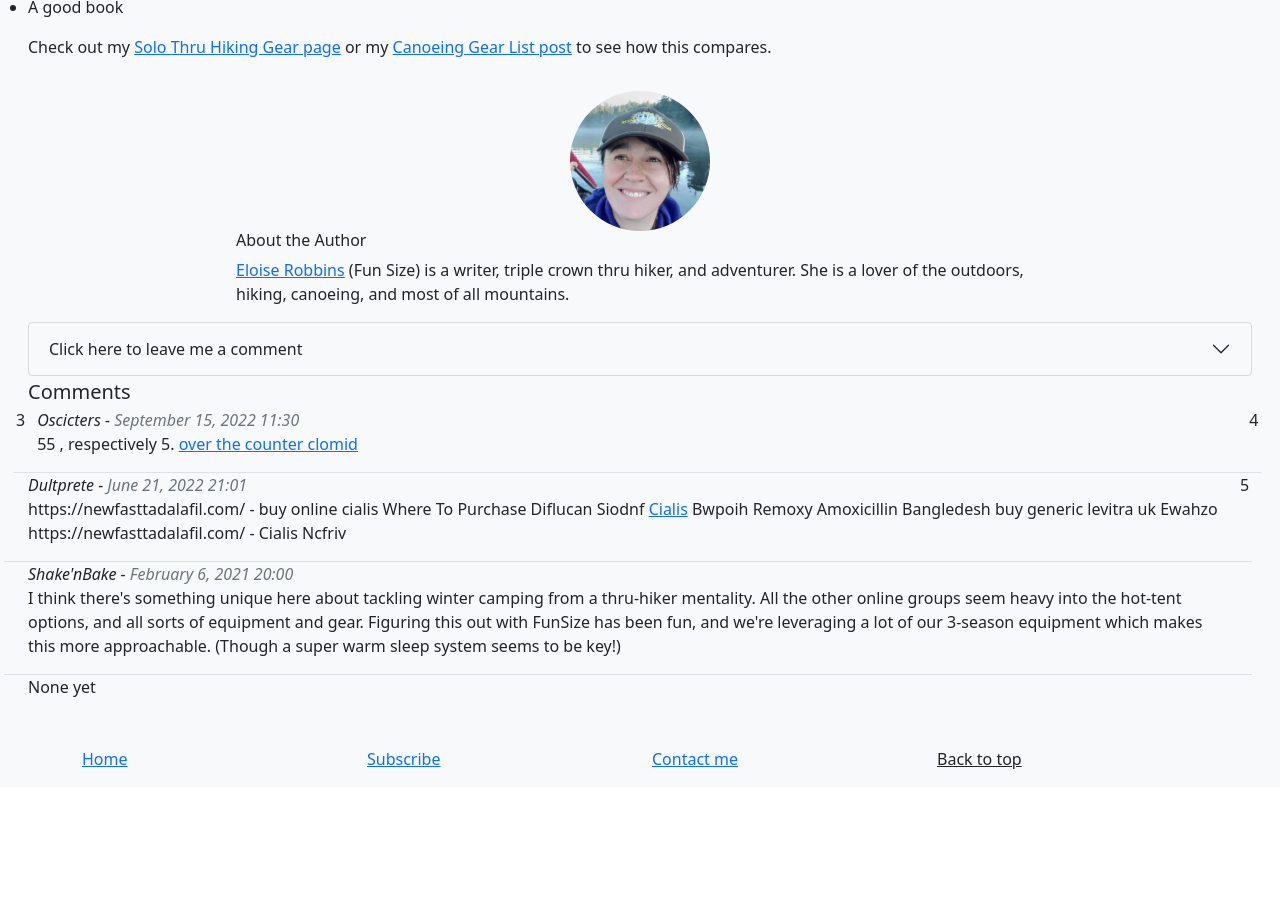
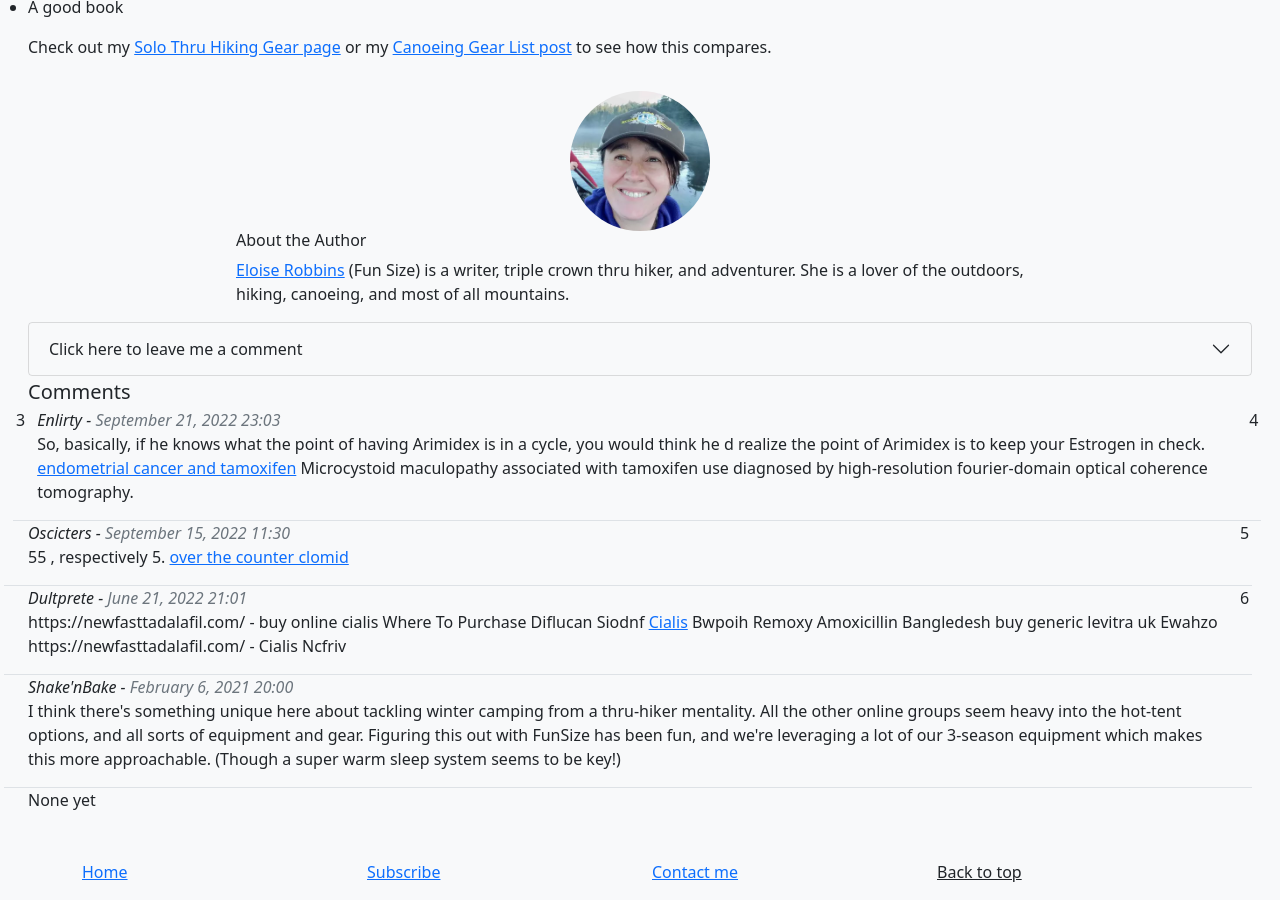
Before and after one commit to number5alive/funsizehikes, a Jekyll site: the page built from blog/_posts/2021-02-02-WinterAdventureGear.md, in a window 1280 px wide and 900 px high, scrolled down 1280 px. Built offline with Jekyll 4.4.1, drawn with Linux system fonts in a browser that asks for light colours; before the commit the page ends 2067 px from its top, so only the background shows below that.

Commit message:
New comment for blogWinterAdventureGear from Enlirty

```diff
--- a/_data/comments/blogWinterAdventureGear.yml
+++ b/_data/comments/blogWinterAdventureGear.yml
@@ -1,3 +1,10 @@
+- comment: So, basically, if he knows what the point of having Arimidex is in a cycle,
+    you would think he d realize the point of Arimidex is to keep your Estrogen in
+    check. <a href=https://tamoxifenolvadex.com/>endometrial cancer and tamoxifen</a>
+    Microcystoid maculopathy associated with tamoxifen use diagnosed by high-resolution
+    fourier-domain optical coherence tomography.
+  datetime: 2022/09/21 23:03:25
+  name: Enlirty
 - comment: 55 , respectively 5. <a href=http://clomida.com/>over the counter clomid</a>
   datetime: 2022/09/15 11:30:03
   name: Oscicters
```
